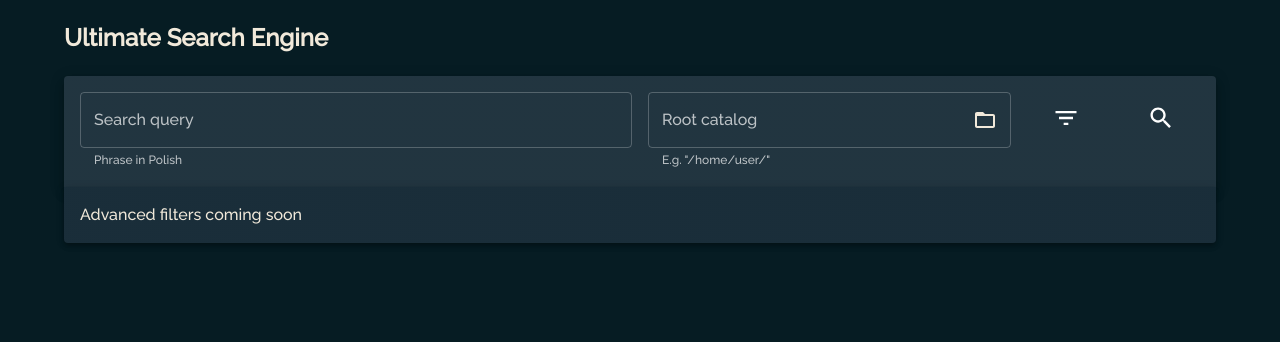
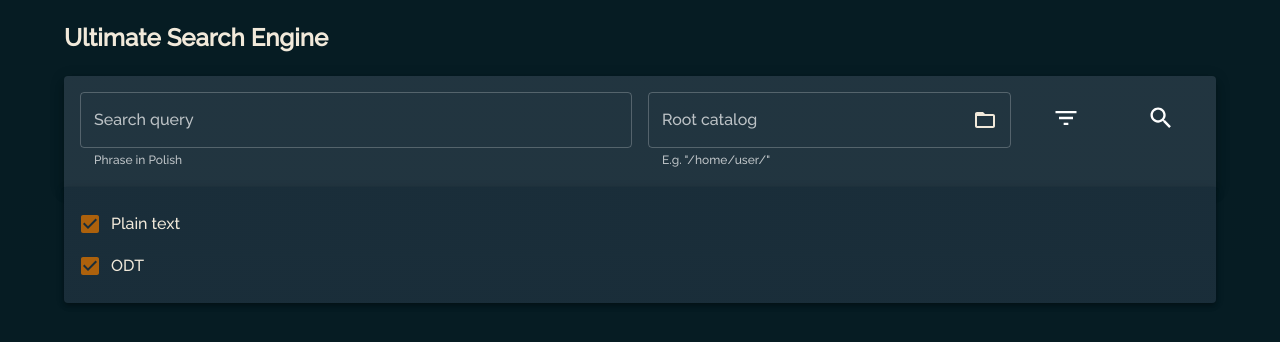
Before and after one commit to Pan-Maciek/techniki-komponentowe, a React (Create React App) app in the folder frontend/: page / in a window 1280 px wide. Both pictures are taken after a click on the button 1065 px from the left and 117 px from the top of the page. Shown: the top 342 px of the page. Built offline with nearby package versions, Linux system fonts and the light colour scheme; no server answers.

Commit message:
add filter support in frontend

```diff
--- a/frontend/package.json
+++ b/frontend/package.json
@@ -18,6 +18,7 @@
     "axios": "^0.26.1",
     "classnames": "^2.3.1",
     "prettier": "^2.5.1",
+    "qs": "^6.10.3",
     "react": "^17.0.2",
     "react-dom": "^17.0.2",
     "react-highlight-words": "^0.17.0",
--- a/frontend/src/api/searchApi.ts
+++ b/frontend/src/api/searchApi.ts
@@ -1,5 +1,6 @@
 import axios from "axios";
 import { SearchParams, SearchResponse } from "../commons/types";
+import qs from "qs";
 
 const axiosInstance = axios.create({
   baseURL: process.env.REACT_APP_BACKEND_URL,
@@ -8,6 +9,8 @@ const axiosInstance = axios.create({
 export const search = async (params: SearchParams): Promise<SearchResponse> => {
   const response = await axiosInstance.get<SearchResponse>("/search", {
     params,
+    paramsSerializer: (params) =>
+      qs.stringify(params, { allowDots: true, arrayFormat: "comma" }),
   });
   return response.data;
 };
--- a/frontend/src/commons/types.ts
+++ b/frontend/src/commons/types.ts
@@ -1,6 +1,9 @@
 export type SearchParams = {
   phrase: string;
   rootPath: string;
+  additionalInfo: {
+    enabledFormats: string[];
+  };
 };
 
 type ServiceResponse<Match> = {
@@ -30,3 +33,8 @@ export type SearchResponse = {
   "text-search": ServiceResponse<PlainTextMatch>;
   "odt-search": ServiceResponse<RichTextMatch>;
 };
+
+export const SERVICES: Array<keyof SearchResponse> = [
+  "text-search",
+  "odt-search",
+];
--- a/frontend/src/views/Search/Search.tsx
+++ b/frontend/src/views/Search/Search.tsx
@@ -25,6 +25,11 @@ export const Search = () => {
   });
 
   const onSubmit: SubmitHandler<SearchParams> = async (data) => {
+    data.additionalInfo.enabledFormats =
+      data.additionalInfo.enabledFormats.filter((format) => !!format);
+
+    console.log(data);
+
     setSearchState({ status: "LOADING" });
     try {
       const results = await search(data);
--- a/frontend/src/views/Search/SearchForm.tsx
+++ b/frontend/src/views/Search/SearchForm.tsx
@@ -1,5 +1,14 @@
 import React, { useState } from "react";
-import { Collapse, Grid, IconButton, Paper, TextField } from "@mui/material";
+import {
+  Collapse,
+  Grid,
+  IconButton,
+  Paper,
+  TextField,
+  FormGroup,
+  FormControlLabel,
+  Checkbox,
+} from "@mui/material";
 import cx from "classnames";
 import styles from "./Search.module.scss";
 import {
@@ -8,10 +17,15 @@ import {
   Search as SearchIcon,
 } from "@mui/icons-material";
 import { SubmitHandler, useForm } from "react-hook-form";
-import { SearchParams } from "../../commons/types";
+import { SearchParams, SearchResponse, SERVICES } from "../../commons/types";
 
 type SearchFormProps = {
   onSubmit: SubmitHandler<SearchParams>;
+};
+
+const serviceLabelMap: Record<keyof SearchResponse, string> = {
+  "text-search": "Plain text",
+  "odt-search": "ODT",
 };
 
 export const SearchForm: React.VFC<SearchFormProps> = ({ onSubmit }) => {
@@ -99,7 +113,17 @@ export const SearchForm: React.VFC<SearchFormProps> = ({ onSubmit }) => {
         >
           <Grid container spacing={2}>
             <Grid item xs={12}>
-              Advanced filters coming soon
+              <FormGroup>
+                {SERVICES.map((service, i) => (
+                  <FormControlLabel
+                    key={service}
+                    control={<Checkbox defaultChecked />}
+                    label={serviceLabelMap[service]}
+                    value={service}
+                    {...register(`additionalInfo.enabledFormats.${i}`)}
+                  />
+                ))}
+              </FormGroup>
             </Grid>
           </Grid>
         </Paper>
--- a/frontend/src/views/Search/SearchResultsList.tsx
+++ b/frontend/src/views/Search/SearchResultsList.tsx
@@ -13,7 +13,7 @@ type SearchResultsProps = {
   state: SearchState;
 };
 
-const typeIconMap = {
+const serviceIconMap: Record<keyof SearchResponse, JSX.Element> = {
   "text-search": <TextSnippetIcon />,
   "odt-search": <TextFormatIcon />,
 };
@@ -40,7 +40,7 @@ const SearchResult: React.VFC<{
       }}
     >
       <div className={styles.resultPath}>{filePath}</div>
-      {typeIconMap[service]}
+      {serviceIconMap[service]}
     </Box>
 
     {matches.map((match) => (
```
Also changed, not shown: 1 other file (tests, documents, lock files or other folders).
